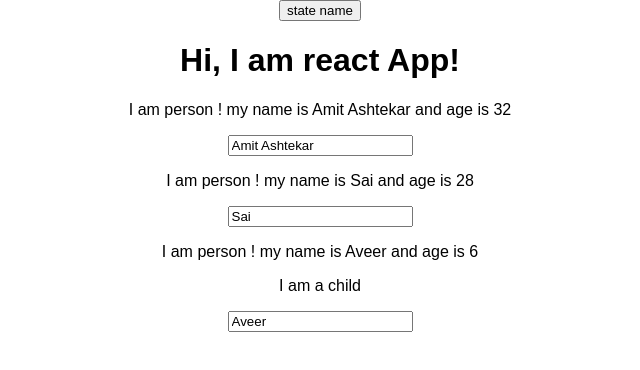
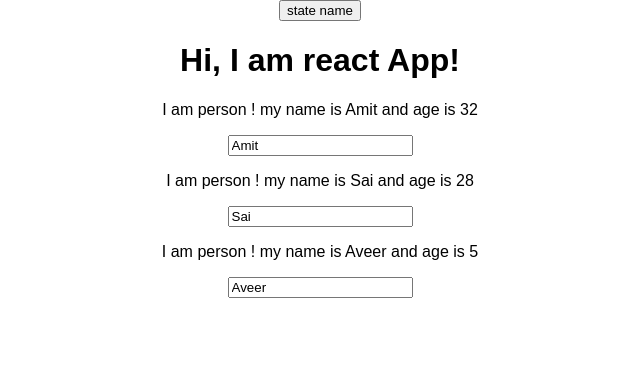
Before and after one commit to amitnashtekar/react-burger, a React (Create React App) app: page / in a window 1280 px wide. Both pictures are taken after a click on the button "state name". Shown: the top 370 px of the page, without its empty margins (320-960 px from the left). Built offline with nearby package versions, Linux system fonts and the light colour scheme.

Commit message:
conditional rendering, use of keys, passing methods to delete and update state

```diff
--- a/src/App.js
+++ b/src/App.js
@@ -5,51 +5,63 @@ import './App.css';
 class App extends Component {
   state = {
     person: [
-      {name: 'Amit', age: '32'},
-      {name: 'Sai', age: '28'},
-      {name: 'Aveer', age: '5'}
+      {id: 'vhj4', name: 'Amit', age: '32'},
+      {id: 'vhj33', name: 'Sai', age: '28'},
+      {id: 'vhj754', name: 'Aveer', age: '5'}
     ],
-    otherData: 'I am a child '
+    otherData: 'I am a child ',
+    showPerson: false
   }
 
-  stateNameHandler = () => {
+  togglePersons = () => {
+    let showPerson = this.state.showPerson;
+    this.setState({showPerson: !showPerson});
+  }
+
+  changeNameHandler = (id, event) => {
+    console.log(event, id);
+    const personIndex = this.state.person.findIndex(p => {
+      return p.id === id
+    });
+    const person = {
+      ...this.state.person[personIndex]
+    }
+    person.name = event.target.value;
+    const persons = [...this.state.person];
+    persons[personIndex] = person;
     this.setState( {
-      person : [
-        {name: 'Amit Ashtekar', age: '32'},
-        {name: 'Sai', age: '28'},
-        {name: 'Aveer', age: '6'}
-      ]
+      person : persons
     })
   }
 
-  changeNameHandler = (event) => {
-    this.setState( {
-      person : [
-        {name: 'Amit Ashtekar', age: '32'},
-        {name: event.target.value, age: '28'},
-        {name: 'Aveer', age: '6'}
-      ]
-    })
+  deletePersonHandlr = (index) => {
+    console.log('index', index);
+    const newPersonState = [...this.state.person];
+    newPersonState.splice(index, 1);
+    this.setState({person: newPersonState});
   }
+
   render() {
+    let persons = null;
+    if (this.state.showPerson) {
+      persons = (
+        <div>
+          {
+            this.state.person.map((person, index) => {
+              return <Person name = {person.name} age = {person.age}
+              delete = {this.deletePersonHandlr.bind(this, index)}
+              change = {this.changeNameHandler.bind(this, person.id)}
+              key = {person.id} />
+            })
+          }
+        </div>
+      )
+    }
     return (
       <div className="App">
-      <button onClick = {this.stateNameHandler}>state name</button>
+      <button onClick = {this.togglePersons}>state name</button>
       <h1> Hi, I am react App!</h1>
-      <Person
-      name = {this.state.person[0].name}
-      age = {this.state.person[0].age}
-       />
-      <Person
-      name = {this.state.person[1].name}
-      age = {this.state.person[1].age}
-      change = {this.changeNameHandler}
-      />
-      <Person
-      name = {this.state.person[2].name}
-      age = {this.state.person[2].age}>
-        {this.state.otherData}
-      </Person>
+      {persons}
 
       </div>
     );
--- a/src/Person/Person.js
+++ b/src/Person/Person.js
@@ -3,7 +3,7 @@ import React from 'react';
 const Person = (props) => {
     return (
         <div>
-            <p >I am person ! my name is {props.name} and age is {props.age}</p>
+            <p onClick = {props.delete}>I am person ! my name is {props.name} and age is {props.age}</p>
             <p>{props.children}</p>
             <input type = 'text' onChange = {props.change} value = {props.name}></input>
         </div>
```
